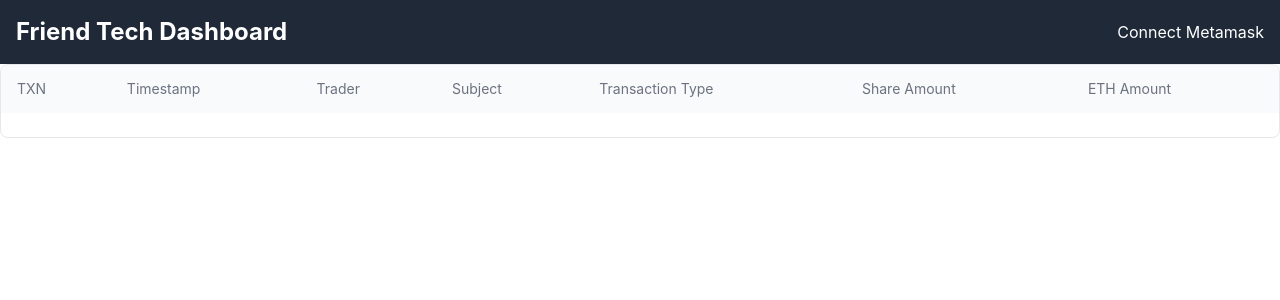
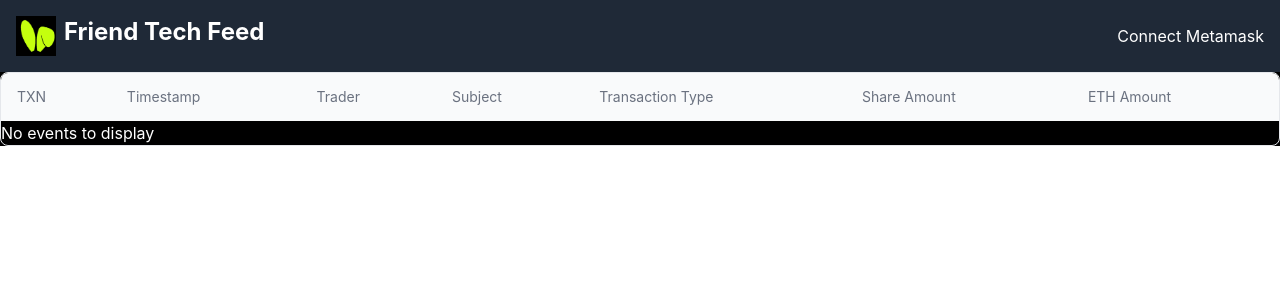
Before and after one commit to rc-iv/friend-tech-dashboard, a React (Create React App) app: page / in a window 1280 px wide. Shown: the top 300 px of the page. Built offline with nearby package versions, Linux system fonts and the light colour scheme.

Commit message:
updated manifest and some styling

```diff
--- a/package.json
+++ b/package.json
@@ -7,15 +7,15 @@
     "@testing-library/jest-dom": "^5.17.0",
     "@testing-library/react": "^13.4.0",
     "@testing-library/user-event": "^13.5.0",
-    "@types/jest": "^27.5.2",
-    "@types/node": "^16.18.53",
+    "@types/jest": "^29.5.5",
+    "@types/node": "^20.6.3",
     "@types/react": "^18.2.22",
     "@types/react-dom": "^18.2.7",
     "react": "^18.2.0",
     "react-dom": "^18.2.0",
     "react-scripts": "5.0.1",
     "typescript": "^4.9.5",
-    "web-vitals": "^2.1.4",
+    "web-vitals": "^3.4.0",
     "web3": "^4.1.2"
   },
   "scripts": {
--- a/public/index.html
+++ b/public/index.html
@@ -6,8 +6,8 @@
     <meta name="viewport" content="width=device-width, initial-scale=1" />
     <meta name="theme-color" content="#000000" />
     <meta
-      name="Friend Tech Dashboard"
-      content="Dashboard for Friend Tech"
+      name="Friend Tech Feed"
+      content="Filterable Feed for Friend Tech"
     />
     <link rel="apple-touch-icon" href="%PUBLIC_URL%/logo192.png" />
     <!--
@@ -28,7 +28,7 @@
   </head>
   <body>
     <noscript>You need to enable JavaScript to run this app.</noscript>
-    <div id="root"></div>
+    <div id="root" className="bg-black"></div>
     <!--
       This HTML file is a template.
       If you open it directly in the browser, you will see an empty page.
--- a/src/App.tsx
+++ b/src/App.tsx
@@ -1,17 +1,19 @@
-import React from 'react';
-import Header from './components/Header/Header'; // adjust the import path accordingly
-import { WalletProvider } from './components/WalletContext/WalletContext'; // adjust the import path accordingly
-import StreamTable from './components/StreamTable/StreamTable';
+import React from "react";
+import Header from "./components/Header/Header"; // adjust the import path accordingly
+import { WalletProvider } from "./components/WalletContext/WalletContext"; // adjust the import path accordingly
+import StreamTable from "./components/StreamTable/StreamTable";
 
 const App: React.FC = () => {
   return (
+    <div className="bg-black">
       <WalletProvider>
         <div>
           <Header />
           <StreamTable />
         </div>
       </WalletProvider>
+    </div>
   );
-}
+};
 
 export default App;
--- a/src/components/Header/Header.tsx
+++ b/src/components/Header/Header.tsx
@@ -1,11 +1,12 @@
 import React from 'react';
 import MetamaskConnect from '../MetamaskConnect/MetamaskConnect';
-
+import ftfeedLogo from '../../assets/images/ftech-dashboard-logo.png';
 const Header: React.FC = () => {
   return (
     <div className="bg-gray-800 p-4 text-white flex justify-between items-center">
-      <div className="text-2xl font-bold">
-        Friend Tech Dashboard
+      <div className="text-2xl font-bold flex">
+        <img src={ftfeedLogo} alt="FT Feed Logo" className="w-10 h-10 mr-2" />
+        Friend Tech Feed
       </div>
       <MetamaskConnect />
     </div>
--- a/src/components/StreamTable/StreamTable.tsx
+++ b/src/components/StreamTable/StreamTable.tsx
@@ -148,7 +148,7 @@ const StreamTable: React.FC = () => {
   }, [walletAddress]);
 
   return (
-    <div className="flex flex-col text-white">
+    <div className="flex flex-col text-white bg-black">
       <div className="-mx-4 -my-2 overflow-x-auto sm:-mx-6 lg:-mx-8">
         <div className="inline-block min-w-full py-2 align-middle md:px-6 lg:px-8">
           <div className="overflow-hidden border border-gray-200 dark:border-gray-700 md:rounded-lg">
```
Also changed, not shown: public/manifest.json, 1 other file (tests, documents, lock files or other folders). Lines whose indentation alone changed are shown as unchanged.
